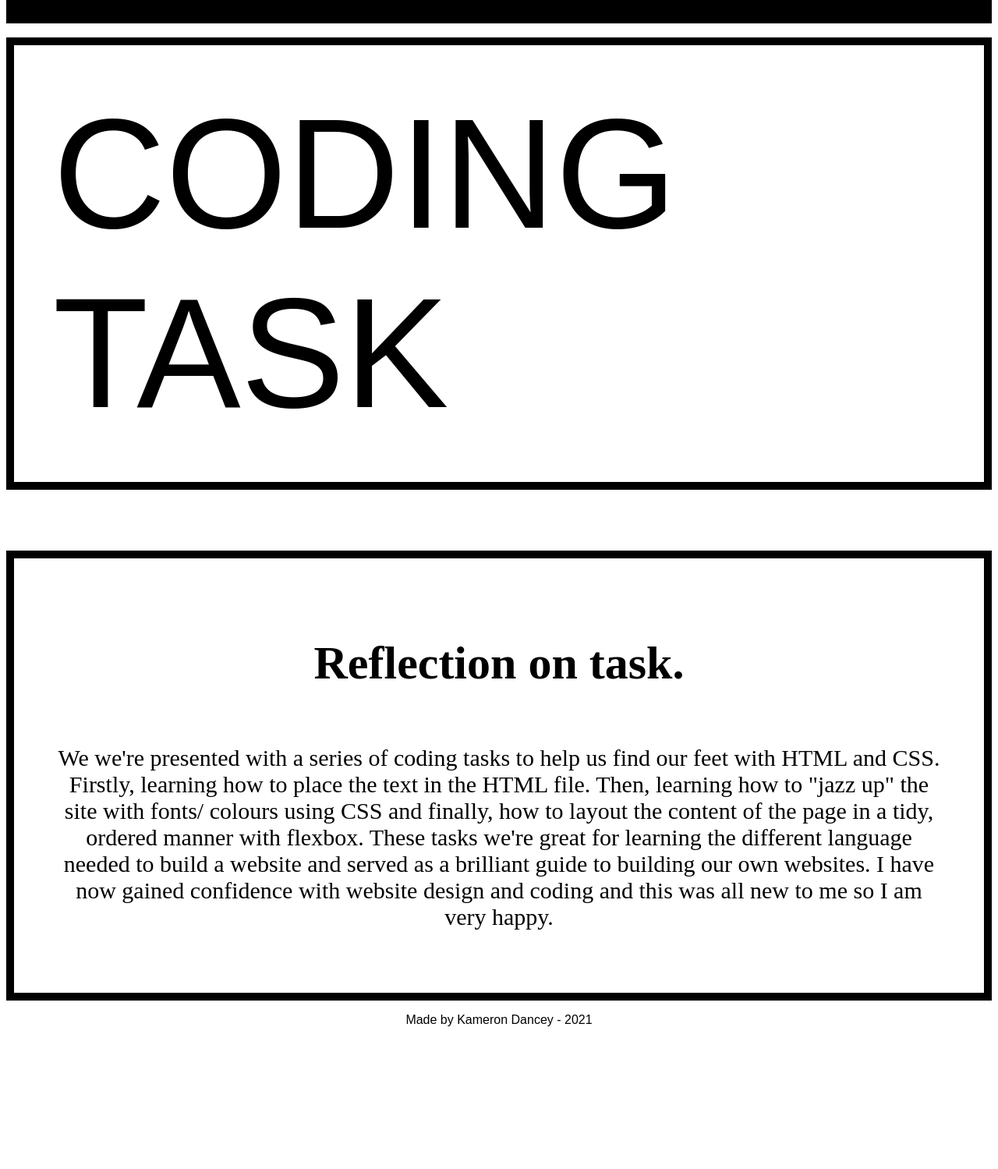
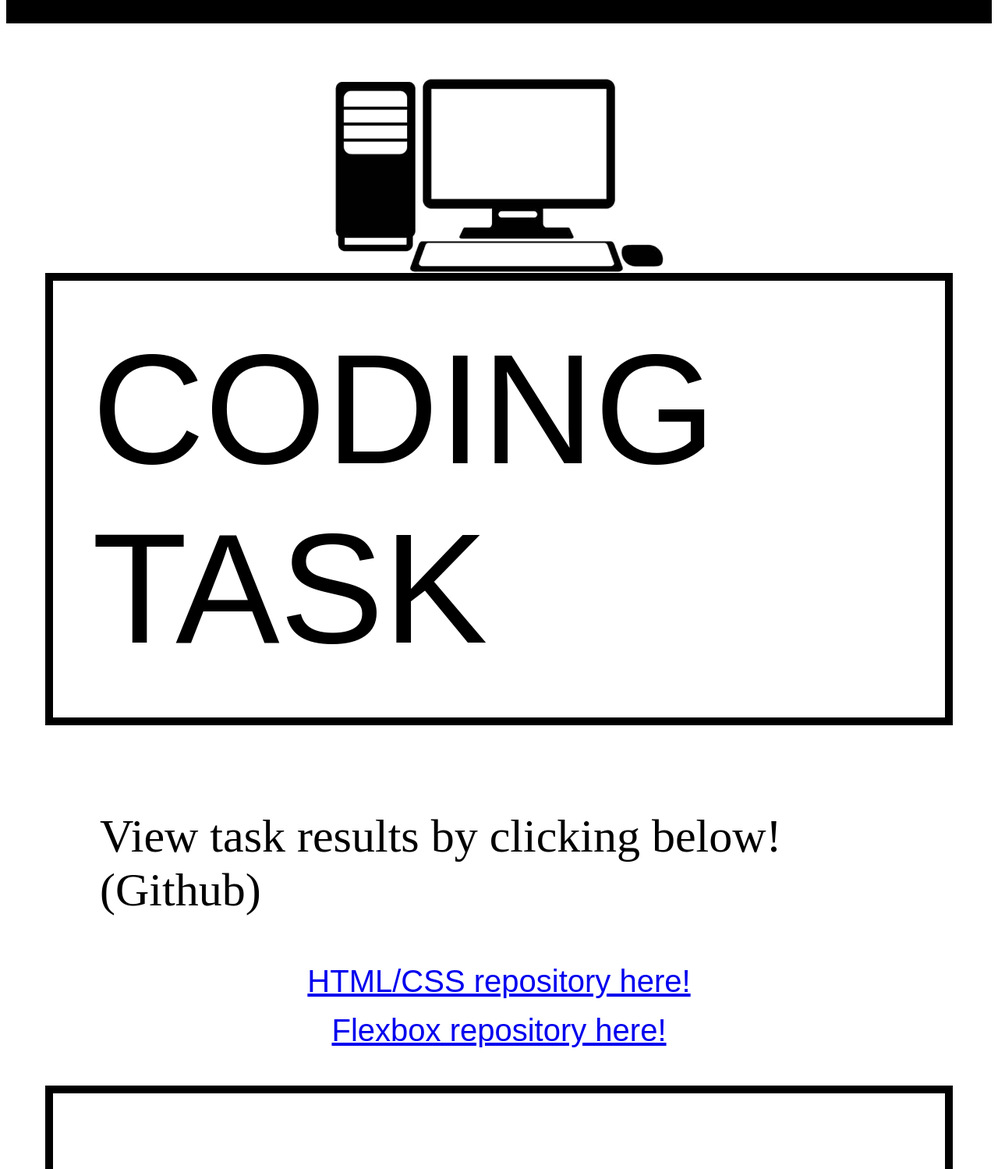
Before and after one commit to kam-d2002/My-website, a plain HTML site: page coding.html in a window 1280 px wide. Shown: the part 331-1830 px from the top of the page at 78% size. Before the commit the page ends 1664 px from the top, so only its background shows below. Drawn offline with Linux system fonts and the light colour scheme; a web font is replaced by a local one.

Commit message:
further development of coding page - git hub links added

```diff
--- a/coding.html
+++ b/coding.html
@@ -25,23 +25,31 @@
          <div class="container-navigation">
 
           <button> <a href="index.html">HomePage</a> </button>
-          <button> <a href="coding.html"> Coding tasks - GitHub</li> </a> </button>
-          <button> <a href="carp.html"> CARP Task</li> </a> </button>
-          <button> <a href="UX.html"> UX Task</li> </a> </button>
-          <button> <a href="typography.html"> Typography Task</li> </a> </button>
-          <button> <a href="Reflection.html"> Reflection</li> </a> </button>
+          <button> <a href="coding.html"> Coding tasks - GitHub </a> </button>
+          <button> <a href="carp.html"> CARP Task </a> </button>
+          <button> <a href="UX.html"> UX Task </a> </button>
+          <button> <a href="typography.html"> Typography Task </a> </button>
+          <button> <a href="Reflection.html"> Reflection </a> </button>
 
          </div>
 
         </header>
 
-        <main>
+        <main class="main-section">
+
             <br>
+            <img class="computer-img" src="images/computer.png">
             <bold class="coding"> CODING TASK</bold>
+
             <br>
             <div class="coding-section1">
+            <ul> View task results by clicking below! (Github)</ul>
+            <a class="links" href="https://github.com/kam-d2002/HTML-CSS">HTML/CSS repository here!</a>
+            <br>
+            <a class="links" href="https://github.com/kam-d2002/Flexbox">Flexbox repository here!</a>
 
             </div>
+            <br>
             <div class="coding-section2">
 
             <h2> Reflection on task.</h2>
--- a/website-styles.css
+++ b/website-styles.css
@@ -164,7 +164,35 @@ font-size: 100px;
     background-color: white;
 }
 
+ul {
+    font-family:omnes-pro;
+    font-size: 60px;
+}
+
+.links {
+    font-size:40px;
+    font-family: Arial, Helvetica, sans-serif;
+    display: flex;
+    flex-wrap: wrap;
+    flex-direction: row;
+    justify-content: center;
+
+}
+
+.computer-img {
+    height:250px;
+    padding-top: 20px;
+
+}
+
+.main-section {padding: 50px;
+    display: flex;
+    flex-wrap: wrap;
+    flex-direction: row;
+    justify-content: center;
+}
 .coding-section1 {
+
 
 }
 .coding-section2 {
```
Also changed, not shown: images/computer.png (added).
